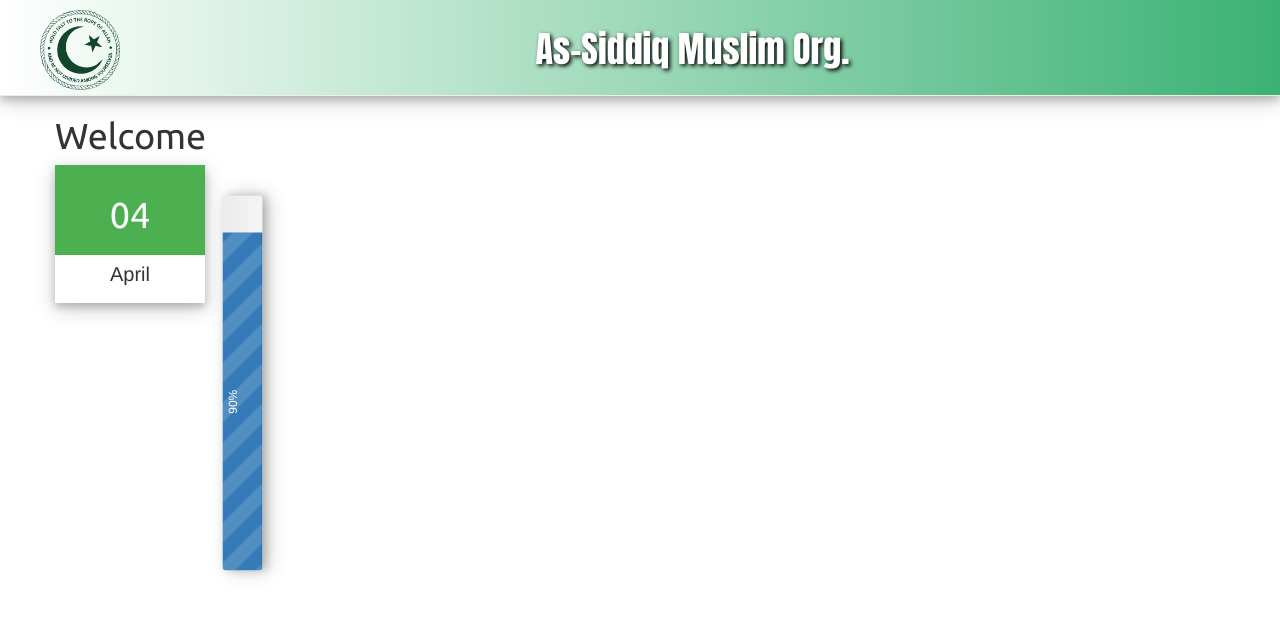
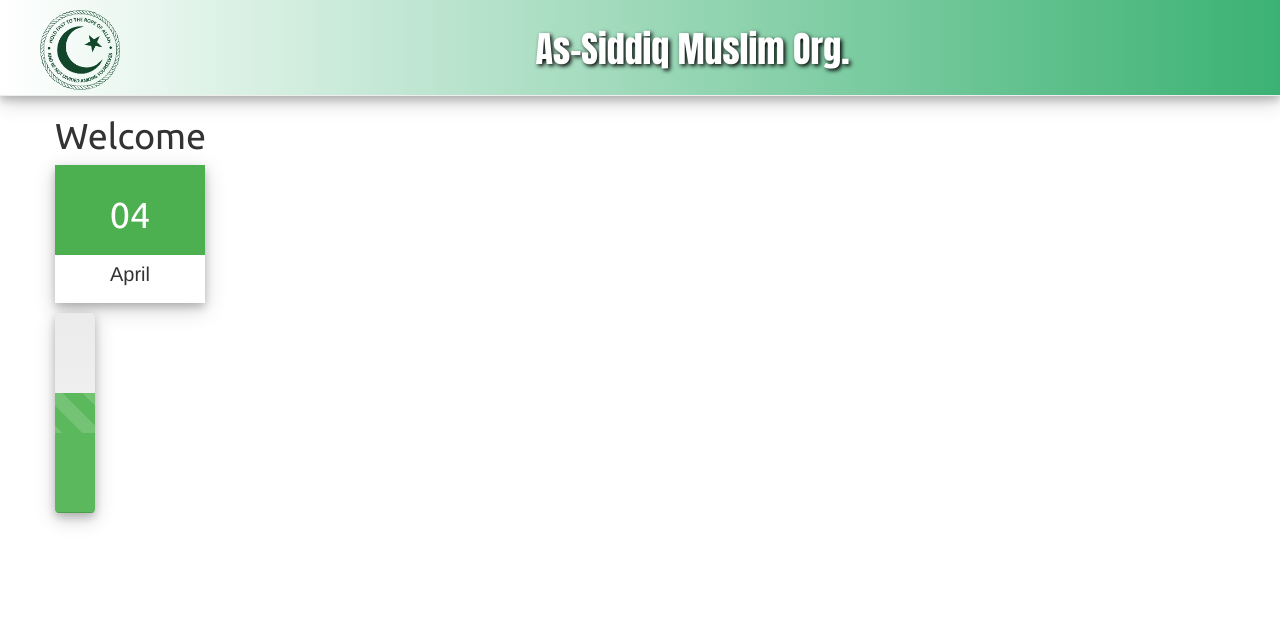
Before and after one commit to NiDMAZ/website, a Django app: page /display/ in a window 1280 px wide. Shown: the top 617 px of the page. Run offline with Django 3.2, Linux system fonts and the light colour scheme; some libraries are stand-ins or nearby versions.

Commit message:
Changes to progress bar

```diff
--- a/display/static/css/display.css
+++ b/display/static/css/display.css
@@ -87,16 +87,23 @@
 .page-body {
 }
 
-.fund-container {
-  margin-top: 40px;
-  padding-top: 20px;
-  /*background-color: #beb*/
+
+ .fund-container { margin-top: 10px; }
+
+.progress-bar-vertical {
+  width: 40px;
+  min-height: 200px;
+  display: flex;
+  align-items: flex-end;
+  margin-right: 20px;
+  float: left;
+  box-shadow: 0 4px 8px 0 rgba(0, 0, 0, 0.2), 0 6px 20px 0 rgba(0, 0, 0, 0.19);
 }
-.vertical {
-    display: inline-block;
-    width: 50%;
-    height: 40px;
-    -webkit-transform: rotate(-90deg); /* Chrome, Safari, Opera */
-    transform: rotate(-90deg);
-    box-shadow: 0 4px 8px 0 rgba(0, 0, 0, 0.2), 0 6px 20px 0 rgba(0, 0, 0, 0.19);
-  }
+
+.progress-bar-vertical .progress-bar {
+  width: 100%;
+  height: 0;
+  -webkit-transition: height 0.6s ease;
+  -o-transition: height 0.6s ease;
+  transition: height 0.6s ease;
+}
--- a/display/templates/display/homepage.html
+++ b/display/templates/display/homepage.html
@@ -13,11 +13,12 @@
     </div>
 
     <div class="fund-container">
-        <div class="progress vertical">
-          <div class="progress-bar progress-bar-striped active " role="progressbar"
-          aria-valuenow="90" aria-valuemin="0" aria-valuemax="100" style="width: 90%">
-            90%
-          </div>
+      <div class="progress progress-bar-vertical">
+        <div class="progress-bar progress-bar-success progress-bar-striped active" role="progressbar" aria-valuenow="{{ fund_percent }}" aria-valuemin="0" aria-valuemax="100" style="height: {{ fund_percent }}%;">
+          <span class="sr-only">{{fund_percent}}% Complete</span>
         </div>
+      </div>
+
     </div>
+
     {% endblock %}
--- a/display/views.py
+++ b/display/views.py
@@ -8,12 +8,13 @@
 
 def homepage(request):
     today_date = datetime.datetime.now()
-
     today_day = today_date.strftime("%d")
     today_month = today_date.strftime("%B")
+    fund_percent = 60
 
     return render(request, 'display/homepage.html', {'today_day': today_day,
-                                                     'today_month': today_month})
+                                                     'today_month': today_month,
+                                                     'fund_percent': fund_percent})
 
 
 def current_datetime(request):
```
